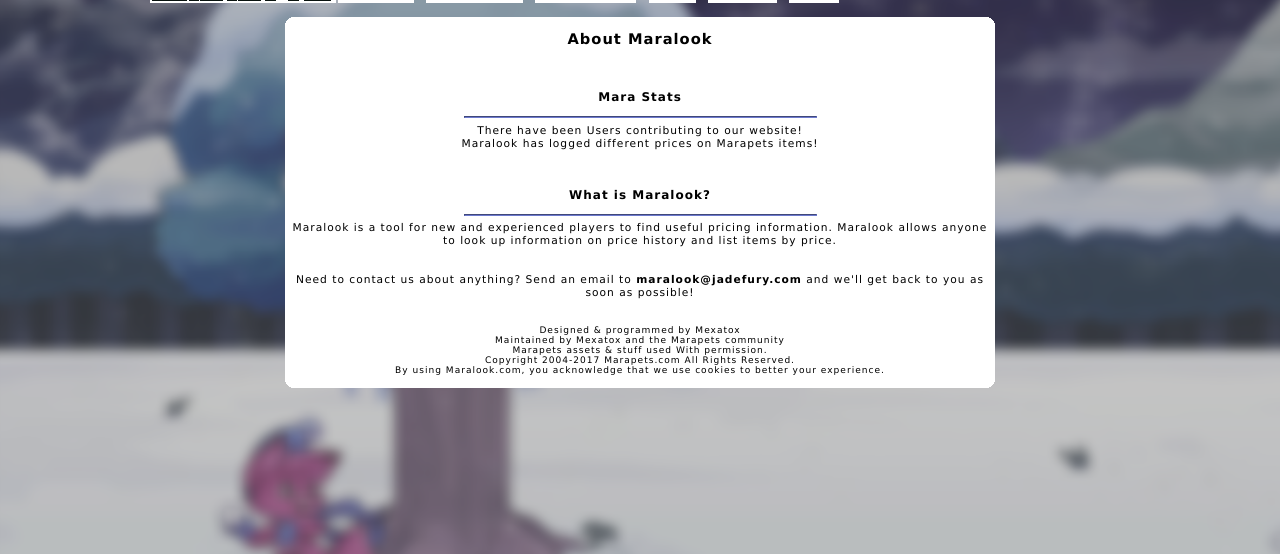
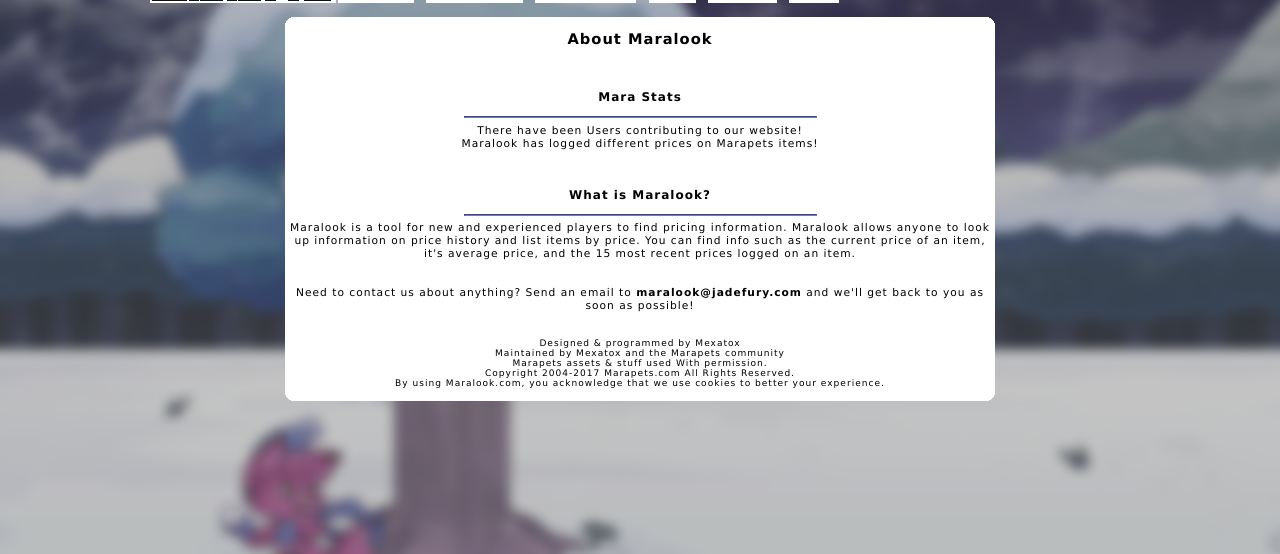
Before and after one commit to applessmillion/maralook, a PHP site: page /about.php in a window 1280 px wide. Shown: the part 69-623 px from the top of the page. Run offline with PHP 8.4, Linux system fonts and the light colour scheme; data that the repository does not hold is empty.

Commit message:
Update to vars

```diff
--- a/web/vars.php
+++ b/web/vars.php
@@ -28,8 +28,9 @@
 <br><br><br>
 <h3>What is Maralook?</h3>
 <hr style='border-color:#6D7ACE; width:50%;'>
-Maralook is a tool for new and experienced players to find useful
-pricing information. Maralook allows anyone to look up information on price history and list items by price.
+Maralook is a tool for new and experienced players to find pricing information.
+Maralook allows anyone to look up information on price history and list items by price.
+You can find info such as the current price of an item, it's average price, and the 15 most recent prices logged on an item.
 </br></br><br>
 Need to contact us about anything? Send an email to <b>maralook@jadefury.com</b> and we'll get back to you as soon as possible!
 ";
@@ -53,7 +54,10 @@
 
 #Price - Main Description
 $price_desc =
-"Price search allows you to search for items within the range you specify. Enter a minimum price and maximum price and you'll find up to 50 results in that range!";
+"
+Price search allows you to search for items within the range you specify.
+Enter a minimum price and maximum price and you'll find up to 50 results in that range!
+";
 
 #Index - Main Description (kinda a combo of above)
 $index_desc =
```
